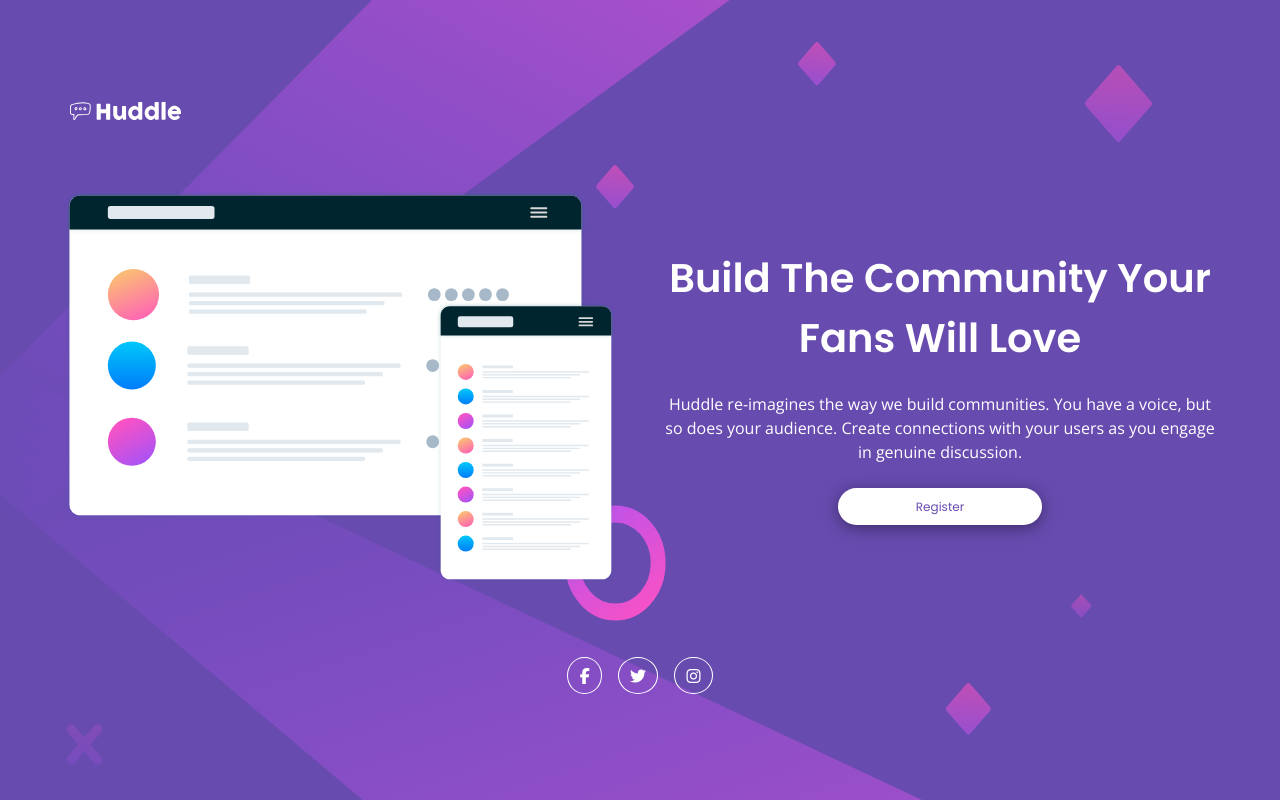
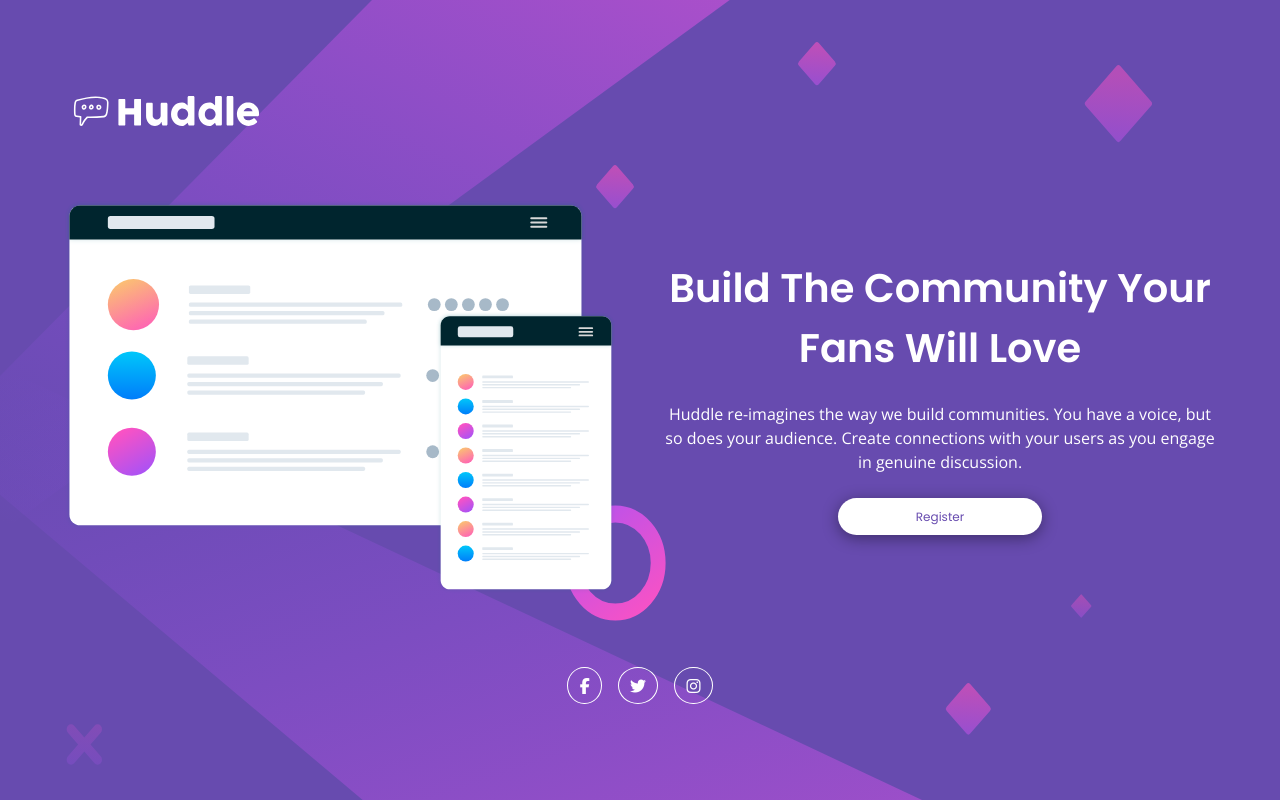
Before and after one commit to XenoMee/Huddle-Landing-Page, a plain HTML site: page index.html in a window 1280 px wide. Drawn offline with nearby package versions, Linux system fonts and the light colour scheme.

Commit message:
increase logo image width for desktop

```diff
--- a/style.css
+++ b/style.css
@@ -144,6 +144,10 @@ header {
     place-content: center;
   }
 
+  .logo {
+    width: 12.5rem;
+  }
+
   .container {
     grid-template-columns: 1fr 1fr;
   }
```
